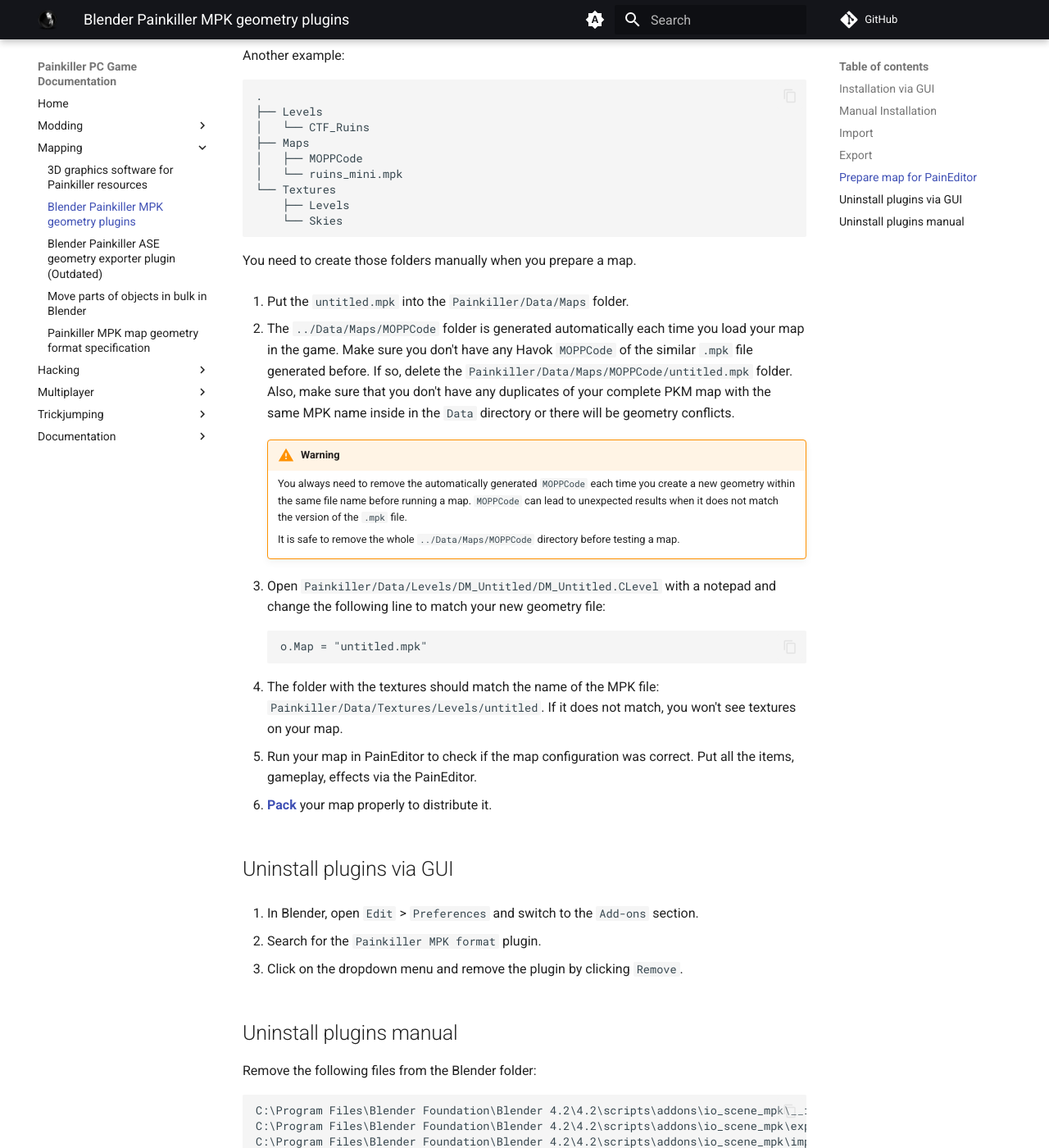
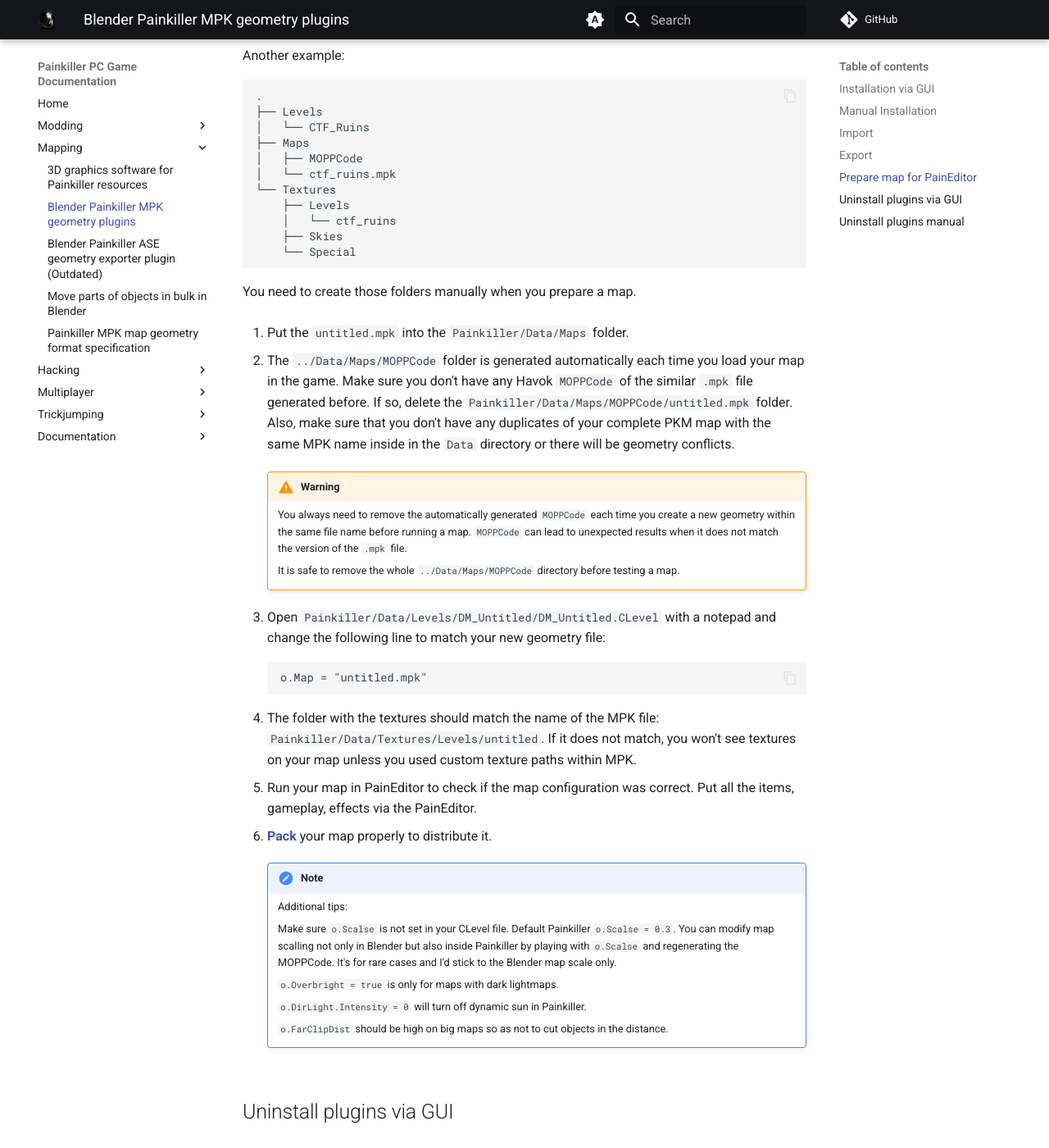
Before and after one commit to t3r6/pkdocs, an MkDocs documentation site: the page built from docs/guides/mapping/blender-mpk-plugins.md, in a window 1280 px wide and 1400 px high, scrolled down 5329 px. Shown: the whole window at 82% size. Built offline with MkDocs 1.6.1 and Material for MkDocs 9.7.7, drawn with Linux system fonts in a browser that asks for light colours; comment, search, counter and statistics services are not loaded.

Commit message:
docs: Improve map structure example

````diff
--- a/docs/guides/mapping/blender-mpk-plugins.md
+++ b/docs/guides/mapping/blender-mpk-plugins.md
@@ -125,10 +125,12 @@
 │   └── CTF_Ruins
 ├── Maps
 │   ├── MOPPCode
-│   └── ruins_mini.mpk
+│   └── ctf_ruins.mpk
 └── Textures
     ├── Levels
-    └── Skies
+    │   └── ctf_ruins
+    ├── Skies
+    └── Special
 ```
 
 You need to create those folders manually when you prepare a map.
@@ -148,11 +150,22 @@
     o.Map = "untitled.mpk"
     ```
 
-4. The folder with the textures should match the name of the MPK file: `Painkiller/Data/Textures/Levels/untitled`. If it does not match, you won't see textures on your map.
+4. The folder with the textures should match the name of the MPK file: `Painkiller/Data/Textures/Levels/untitled`. If it does not match, you won't see textures on your map unless you used custom texture paths within MPK.
 
 5. Run your map in PainEditor to check if the map configuration was correct. Put all the items, gameplay, effects via the PainEditor.
 
 6. [**Pack**](../modding/pk-packages.md) your map properly to distribute it.
+
+    !!! Note
+        Additional tips:
+
+        Make sure `o.Scalse` is not set in your CLevel file. Default Painkiller `o.Scalse = 0.3`. You can modify map scalling not only in Blender but also inside Painkiller by playing with `o.Scalse` and regenerating the MOPPCode. It's for rare cases and I'd stick to the Blender map scale only.
+
+        `o.Overbright = true` is only for maps with dark lightmaps.
+
+        `o.DirLight.Intensity = 0` will turn off dynamic sun in Painkiller.
+
+        `o.FarClipDist` should be high on big maps so as not to cut objects in the distance.
 
 ## Uninstall plugins via GUI
 
````
